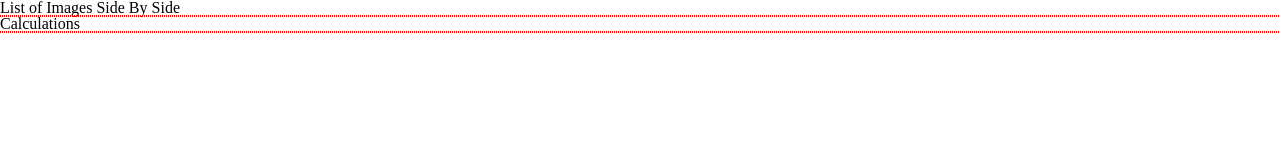
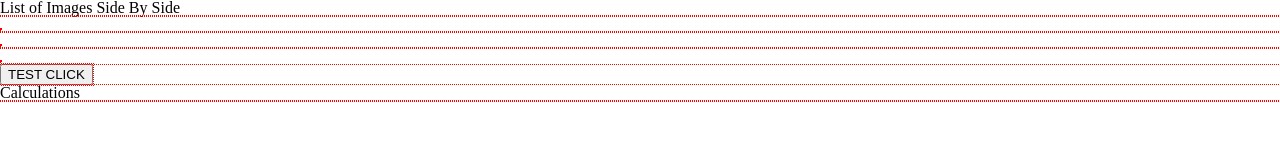
Before and after one commit to 2a-Ron/BusMall, a plain HTML site: page index.html in a window 1280 px wide. Drawn offline with Linux system fonts and the light colour scheme.

Commit message:
initial setup continued

```diff
--- a/index.html
+++ b/index.html
@@ -11,10 +11,11 @@
 <body>
     <h1>List of Images Side By Side</h1>
     <ul class="image-list">
-        <li></li>
-        <li></li>
-        <li></li>
+        <li><img id="pic1" src=""></li>
+        <li><img id="pic2" src=""></li>
+        <li><img id="pic3" src=""></li>
     </ul>
+    <button id="test-button" type="submit">TEST CLICK</button>
     <h2>Calculations</h2>
     <ul class="calculations">
 
```
Also changed, not shown: js/app.js (+5 -5 lines).
